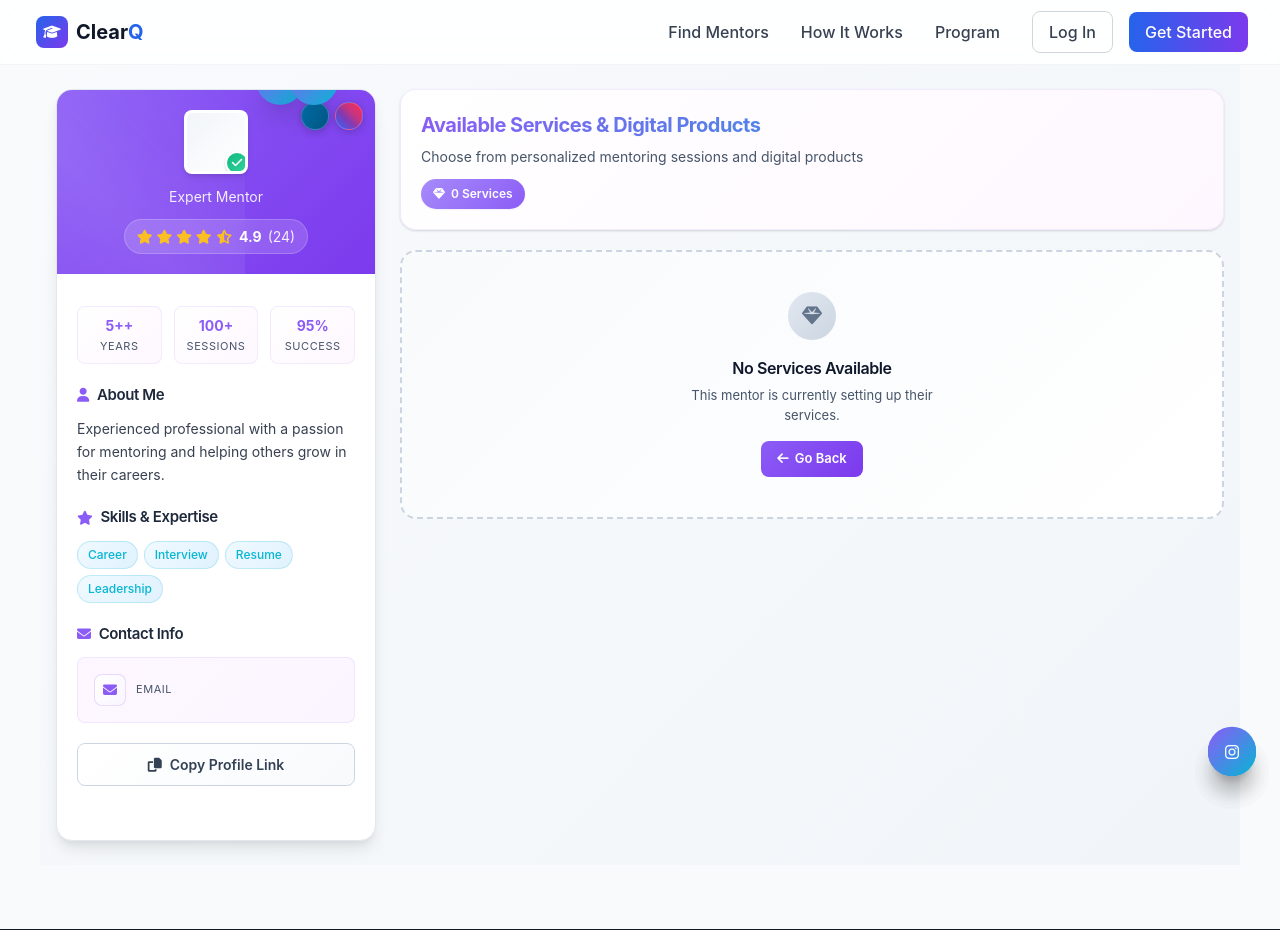
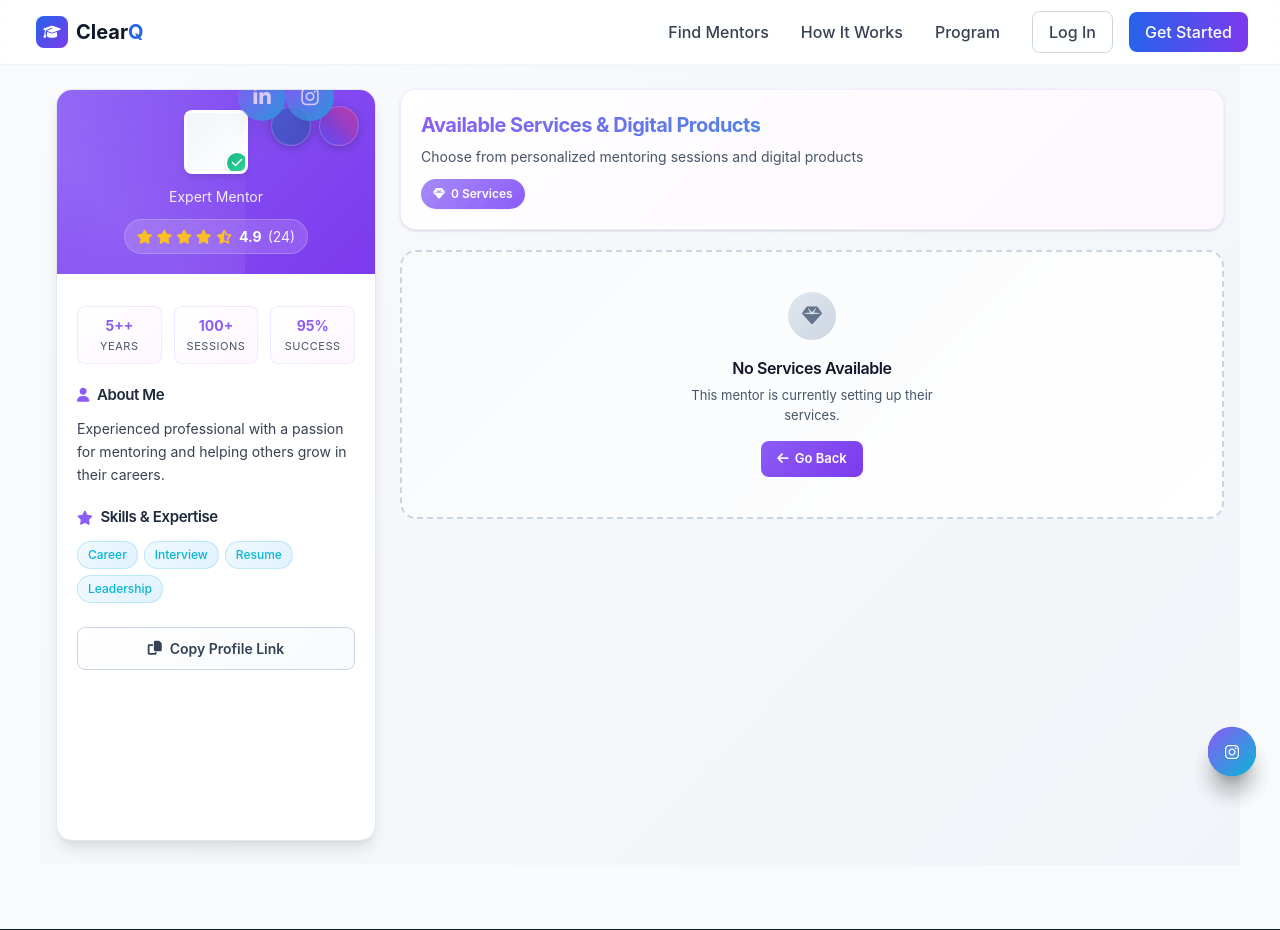
Before and after one commit to Abhidesh12/Clearq_platform, a FastAPI app: template templates/mentor_profile.html in a window 1280 px wide. Shown: the top 930 px of the page. Run offline with FastAPI, Linux system fonts and the light colour scheme; the template is opened without the code that fills it, so the values that code supplies are empty; some libraries are stand-ins or nearby versions.

Commit message:
Update mentor_profile.html

```diff
--- a/templates/mentor_profile.html
+++ b/templates/mentor_profile.html
@@ -242,19 +242,19 @@
         100% { transform: translateX(100%); }
     }
 
-    /* Social Links in Header Top Right */
+    /* Social Links in Header Top Right - FIXED SIZE */
     .profile-header-top-bar {
         position: absolute;
-        top: 0.75rem;
-        right: 0.75rem;
-        display: flex;
-        gap: 0.375rem;
+        top: 1rem;
+        right: 1rem;
+        display: flex;
+        gap: 0.5rem;
         z-index: 10;
     }
 
     .header-social-link {
-        width: 1.75rem;
-        height: 1.75rem;
+        width: 2.5rem;
+        height: 2.5rem;
         border-radius: 50%;
         display: flex;
         align-items: center;
@@ -262,9 +262,9 @@
         color: var(--white);
         text-decoration: none;
         transition: var(--transition);
-        box-shadow: 0 2px 8px rgba(0, 0, 0, 0.2);
+        box-shadow: 0 2px 8px rgba(0, 0, 0, 0.3);
         backdrop-filter: blur(10px);
-        border: 1px solid rgba(255, 255, 255, 0.2);
+        border: 1px solid rgba(255, 255, 255, 0.3);
     }
 
     .header-social-link.linkedin {
@@ -275,13 +275,39 @@
         background: linear-gradient(45deg, #405DE6, #5851DB, #833AB4, #C13584, #E1306C, #FD1D1D);
     }
 
-    .header-social-link:hover {
+    .header-social-link.disabled {
+        opacity: 0.7;
+        cursor: default;
+        background: linear-gradient(135deg, rgba(255, 255, 255, 0.2), rgba(255, 255, 255, 0.1));
+    }
+
+    .header-social-link.disabled.linkedin {
+        background: linear-gradient(135deg, rgba(0, 119, 181, 0.6), rgba(0, 85, 130, 0.6));
+    }
+
+    .header-social-link.disabled.instagram {
+        background: linear-gradient(45deg,
+            rgba(64, 93, 230, 0.6),
+            rgba(88, 81, 219, 0.6),
+            rgba(131, 58, 180, 0.6),
+            rgba(193, 53, 132, 0.6),
+            rgba(225, 48, 108, 0.6),
+            rgba(253, 29, 29, 0.6)
+        );
+    }
+
+    .header-social-link:hover:not(.disabled) {
         transform: translateY(-2px) scale(1.1);
-        box-shadow: 0 4px 12px rgba(0, 0, 0, 0.3);
+        box-shadow: 0 4px 12px rgba(0, 0, 0, 0.4);
+    }
+
+    .header-social-link.disabled:hover {
+        transform: none;
+        box-shadow: 0 2px 8px rgba(0, 0, 0, 0.3);
     }
 
     .header-social-link i {
-        font-size: 0.75rem;
+        font-size: 1.25rem;
     }
 
     .profile-avatar {
@@ -502,74 +490,6 @@
         color: var(--white);
         border-color: var(--secondary);
         transform: translateY(-1px);
-    }
-
-    /* Contact Info */
-    .contact-info {
-        background: linear-gradient(135deg, #fef7ff, #faf5ff);
-        border-radius: var(--radius);
-        padding: 1rem;
-        border: 1px solid rgba(139, 92, 246, 0.1);
-    }
-
-    .contact-item {
-        display: flex;
-        align-items: center;
-        gap: 0.625rem;
-        margin-bottom: 0.75rem;
-        padding-bottom: 0.75rem;
-        border-bottom: 1px solid rgba(139, 92, 246, 0.1);
-    }
-
-    .contact-item:last-child {
-        margin-bottom: 0;
-        padding-bottom: 0;
-        border-bottom: none;
-    }
-
-    .contact-icon {
-        width: 2rem;
-        height: 2rem;
-        border-radius: var(--radius);
-        background: linear-gradient(135deg, var(--white), #faf5ff);
-        display: flex;
-        align-items: center;
-        justify-content: center;
-        color: var(--primary);
-        flex-shrink: 0;
-        border: 1px solid rgba(139, 92, 246, 0.2);
-        font-size: 0.875rem;
-    }
-
-    .contact-details {
-        flex: 1;
-        min-width: 0;
-    }
-
-    .contact-details .label {
-        font-size: 0.6875rem;
-        color: var(--gray-600);
-        text-transform: uppercase;
-        letter-spacing: 0.05em;
-        margin-bottom: 0.125rem;
-    }
-
-    .contact-details .value {
-        font-size: 0.875rem;
-        color: var(--gray-800);
-        font-weight: 500;
-        word-break: break-word;
-    }
-
-    .contact-details a.value {
-        color: var(--primary);
-        text-decoration: none;
-        transition: var(--transition);
-    }
-
-    .contact-details a.value:hover {
-        color: var(--primary-dark);
-        text-decoration: underline;
     }
 
     /* Copy Button */
@@ -588,7 +508,7 @@
         align-items: center;
         justify-content: center;
         gap: 0.5rem;
-        margin-top: 1rem;
+        margin-top: 1.5rem;
     }
 
     .copy-btn:hover {
@@ -1012,58 +937,6 @@
             width: 2.75rem;
             height: 2.75rem;
         }
-    }
-
-    /* Social icon container for tooltips */
-.social-icon-container {
-    position: relative;
-    display: inline-block;
-}
-
-/* Tooltip styles */
-.social-tooltip {
-    position: absolute;
-    top: 100%;
-    left: 50%;
-    transform: translateX(-50%) translateY(5px);
-    background: rgba(0, 0, 0, 0.8);
-    color: white;
-    padding: 4px 8px;
-    border-radius: 4px;
-    font-size: 0.75rem;
-    white-space: nowrap;
-    opacity: 0;
-    visibility: hidden;
-    transition: all 0.3s ease;
-    pointer-events: none;
-    z-index: 100;
-}
-
-.social-tooltip::before {
-    content: '';
-    position: absolute;
-    bottom: 100%;
-    left: 50%;
-    transform: translateX(-50%);
-    border: 4px solid transparent;
-    border-bottom-color: rgba(0, 0, 0, 0.8);
-}
-
-.header-social-link:hover + .social-tooltip,
-.header-social-link:active + .social-tooltip {
-    opacity: 1;
-    visibility: visible;
-    transform: translateX(-50%) translateY(8px);
-}
-
-/* Alternative: Always show icons with hover effect */
-.header-social-link.no-link {
-    cursor: default;
-}
-
-.header-social-link.no-link:hover {
-    transform: none;
-    box-shadow: 0 2px 8px rgba(0, 0, 0, 0.2);
     }
 
     /* Quick Stats Bar */
@@ -1142,44 +1015,37 @@
     <div class="profile-sidebar animate-fadeIn">
         <!-- Profile Header -->
         <div class="profile-header">
-            <!-- Social Links in Top Right Corner -->
-           <!-- Alternative: Always clickable but with tooltips -->
+            <!-- Social Links in Top Right Corner - ALWAYS VISIBLE -->
             <div class="profile-header-top-bar">
-    <!-- LinkedIn Icon -->
-    <div class="social-icon-container">
+                <!-- LinkedIn Icon - Always Visible -->
                 {% if mentor.linkedin_url %}
                 <a href="{{ mentor.linkedin_url }}"
                    target="_blank"
                    rel="noopener noreferrer"
                    class="header-social-link linkedin"
-           title="Visit LinkedIn Profile">
+                   title="LinkedIn Profile">
                     <i class="fab fa-linkedin-in"></i>
                 </a>
                 {% else %}
-        <div class="header-social-link linkedin" onclick="showSocialTooltip('LinkedIn')">
+                <span class="header-social-link linkedin disabled" title="LinkedIn not available">
                     <i class="fab fa-linkedin-in"></i>
-            <div class="social-tooltip">Profile not linked</div>
-        </div>
+                </span>
                 {% endif %}
-    </div>
-
-    <!-- Instagram Icon -->
-    <div class="social-icon-container">
+
+                <!-- Instagram Icon - Always Visible -->
                 {% if mentor.github_url %}
                 <a href="https://instagram.com/{{ mentor.github_url }}"
                    target="_blank"
                    rel="noopener noreferrer"
                    class="header-social-link instagram"
-           title="Visit Instagram Profile">
+                   title="Instagram Profile">
                     <i class="fab fa-instagram"></i>
                 </a>
                 {% else %}
-        <div class="header-social-link instagram" onclick="showSocialTooltip('Instagram')">
+                <span class="header-social-link instagram disabled" title="Instagram not available">
                     <i class="fab fa-instagram"></i>
-            <div class="social-tooltip">Profile not linked</div>
-        </div>
+                </span>
                 {% endif %}
-    </div>
             </div>
 
             <div class="profile-avatar">
@@ -1274,48 +1140,7 @@
                 </div>
             </div>
 
-            <!-- Contact Info -->
-            <div class="profile-section">
-                <h3 class="section-title">
-                    <i class="fas fa-envelope"></i>
-                    Contact Info
-                </h3>
-                <div class="contact-info">
-                    <div class="contact-item">
-                        <div class="contact-icon">
-                            <i class="fas fa-envelope"></i>
-                        </div>
-                        <div class="contact-details">
-                            <div class="label">Email</div>
-                            <a href="mailto:{{ mentor.user.email }}" class="value">
-                                {{ mentor.user.email }}
-                            </a>
-                        </div>
-                    </div>
-                    {% if mentor.phone %}
-                    <div class="contact-item">
-                        <div class="contact-icon">
-                            <i class="fas fa-phone"></i>
-                        </div>
-                        <div class="contact-details">
-                            <div class="label">Phone</div>
-                            <div class="value">{{ mentor.phone }}</div>
-                        </div>
-                    </div>
-                    {% endif %}
-                    {% if mentor.location %}
-                    <div class="contact-item">
-                        <div class="contact-icon">
-                            <i class="fas fa-map-marker-alt"></i>
-                        </div>
-                        <div class="contact-details">
-                            <div class="label">Location</div>
-                            <div class="value">{{ mentor.location }}</div>
-                        </div>
-                    </div>
-                    {% endif %}
-                </div>
-            </div>
+            <!-- CONTACT INFO SECTION REMOVED -->
 
             <!-- Copy Link Button -->
             <button onclick="copyProfileUrl()" class="copy-btn">
@@ -1546,15 +1371,11 @@ function showNotification(message, type) {
         }, 300);
     }, 3000);
 }
- // Add to your existing JavaScript
-function showSocialTooltip(platform) {
-    showNotification(`${platform} profile is not linked by this mentor`, 'error');
-}
 
 // Add hover effects to social links
 document.addEventListener('DOMContentLoaded', function() {
     // Header social links
-    const headerSocialLinks = document.querySelectorAll('.header-social-link');
+    const headerSocialLinks = document.querySelectorAll('.header-social-link:not(.disabled)');
 
     headerSocialLinks.forEach(link => {
         link.addEventListener('mouseenter', function() {
```
Also changed, not shown: other parts of templates/mentor_profile.html (+7 -40 lines). Lines whose indentation alone changed are shown as unchanged.
